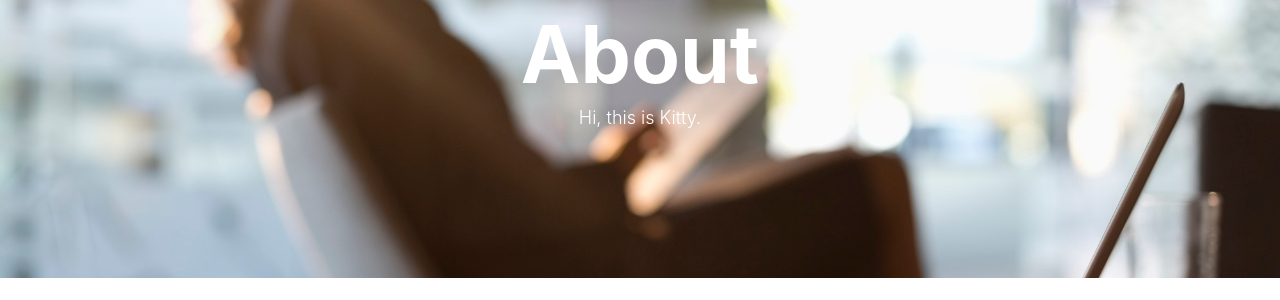
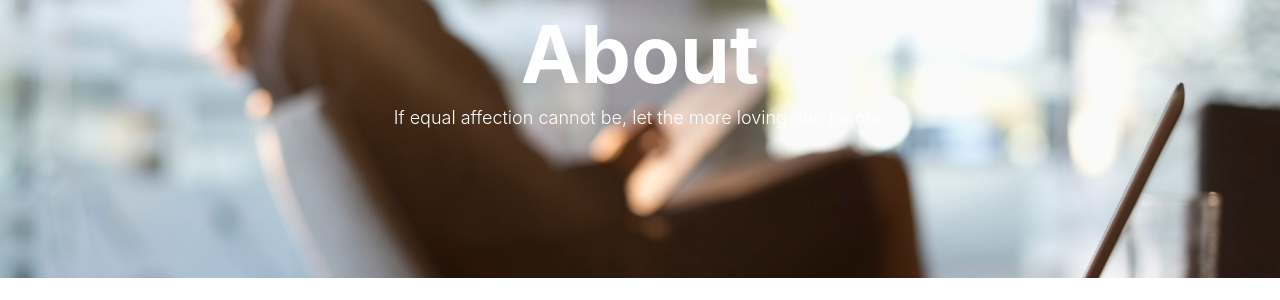
Before and after one commit to kittyworkshop/kittyworkshop.github.io, a Jekyll site: the page built from about.html, in a window 1280 px wide. Shown: the part 140-440 px from the top of the page. Built offline with Jekyll 4.4.1, drawn with Linux system fonts in a browser that asks for light colours; nearby versions of some CDN libraries; comment, search, counter and statistics services are not loaded.

Commit message:
Update about.html

```diff
--- a/about.html
+++ b/about.html
@@ -1,7 +1,7 @@
 ---
 layout: page
 title: "About"
-description: "Hi, this is Kitty."
+description: "If equal affection cannot be, let the more loving one be me."
 header-img: "img/about.jpg"
 ---
 
```
